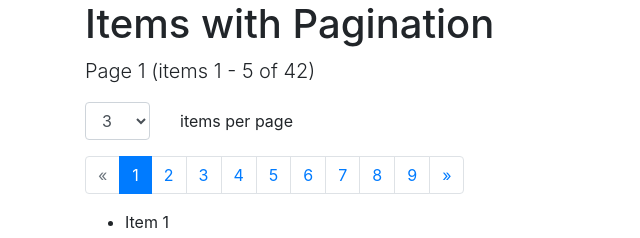
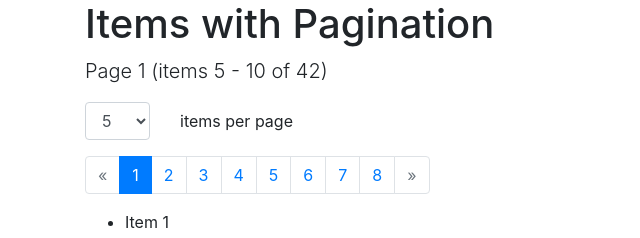
Before and after one commit to mate-academy/react_pagination, a React (Create React App) app: page / in a window 1280 px wide. Shown: the top 238 px of the page, without its empty margins (0-640 px from the left). Built offline with nearby package versions, Linux system fonts and the light colour scheme.

Commit message:
add task solution

```diff
--- a/src/App.tsx
+++ b/src/App.tsx
@@ -1,18 +1,28 @@
-import React from 'react';
+import React, { useState } from 'react';
 import './App.css';
 import { getNumbers } from './utils';
+import { Pagination } from './components/Pagination';
 
 // eslint-disable-next-line @typescript-eslint/no-unused-vars
 const items = getNumbers(1, 42)
   .map(n => `Item ${n}`);
 
 export const App: React.FC = () => {
+  const [optionValue, setOptionValue] = useState(5);
+  const [currentPage, setCurrentPage] = useState(1);
+
+  // const totalPages = Math.ceil(42 / +optionValue);
+
+  const abcc = currentPage * optionValue + optionValue;
+  const math = items.slice((currentPage - 1) * optionValue,
+    Math.min(+optionValue, items.length));
+
   return (
     <div className="container">
       <h1>Items with Pagination</h1>
 
       <p className="lead" data-cy="info">
-        Page 1 (items 1 - 5 of 42)
+        {`Page ${currentPage} (items ${(currentPage) * +optionValue} - ${abcc} of ${items.length})`}
       </p>
 
       <div className="form-group row">
@@ -21,6 +31,8 @@ export const App: React.FC = () => {
             data-cy="perPageSelector"
             id="perPageSelector"
             className="form-control"
+            value={optionValue}
+            onChange={(event) => setOptionValue(+event.target.value)}
           >
             <option value="3">3</option>
             <option value="5">5</option>
@@ -35,61 +47,18 @@ export const App: React.FC = () => {
       </div>
 
       {/* Move this markup to Pagination */}
-      <ul className="pagination">
-        <li className="page-item disabled">
-          <a
-            data-cy="prevLink"
-            className="page-link"
-            href="#prev"
-            aria-disabled="true"
-          >
-            «
-          </a>
-        </li>
-        <li className="page-item active">
-          <a data-cy="pageLink" className="page-link" href="#1">1</a>
-        </li>
-        <li className="page-item">
-          <a data-cy="pageLink" className="page-link" href="#2">2</a>
-        </li>
-        <li className="page-item">
-          <a data-cy="pageLink" className="page-link" href="#3">3</a>
-        </li>
-        <li className="page-item">
-          <a data-cy="pageLink" className="page-link" href="#4">4</a>
-        </li>
-        <li className="page-item">
-          <a data-cy="pageLink" className="page-link" href="#5">5</a>
-        </li>
-        <li className="page-item">
-          <a data-cy="pageLink" className="page-link" href="#6">6</a>
-        </li>
-        <li className="page-item">
-          <a data-cy="pageLink" className="page-link" href="#7">7</a>
-        </li>
-        <li className="page-item">
-          <a data-cy="pageLink" className="page-link" href="#8">8</a>
-        </li>
-        <li className="page-item">
-          <a data-cy="pageLink" className="page-link" href="#9">9</a>
-        </li>
-        <li className="page-item">
-          <a
-            data-cy="nextLink"
-            className="page-link"
-            href="#next"
-            aria-disabled="false"
-          >
-            »
-          </a>
-        </li>
-      </ul>
+      <Pagination
+        total={items.length}
+        perPage={optionValue}
+        currentPage={currentPage}
+        onPageChange={setCurrentPage}
+      />
       <ul>
-        <li data-cy="item">Item 1</li>
-        <li data-cy="item">Item 2</li>
-        <li data-cy="item">Item 3</li>
-        <li data-cy="item">Item 4</li>
-        <li data-cy="item">Item 5</li>
+        {math.map((item) => (
+          <li data-cy="item" key={item}>
+            {item}
+          </li>
+        ))}
       </ul>
     </div>
   );
--- a/src/components/Pagination/Pagination.tsx
+++ b/src/components/Pagination/Pagination.tsx
@@ -1 +1,71 @@
-export const Pagination = () => {};
+import classNames from 'classnames';
+import React from 'react';
+import { getNumbers } from '../../utils';
+
+interface PaginationTypes {
+  total: number,
+  perPage: number,
+  currentPage: number,
+  onPageChange: (page: number) => void,
+}
+
+export const Pagination: React.FC<PaginationTypes> = ({
+  total,
+  perPage,
+  currentPage,
+  onPageChange,
+}) => {
+  const pagesEmount = total / perPage;
+
+  return (
+    <ul className="pagination">
+      <li className="page-item disabled">
+        <a
+          data-cy="prevLink"
+          className="page-link"
+          href="#prev"
+          aria-disabled="true"
+        >
+          «
+        </a>
+      </li>
+
+      {getNumbers(1, pagesEmount).map(page => (
+        <li
+          className={classNames(
+            'page-item',
+            { active: page === currentPage },
+          )}
+          key={page}
+        >
+          <a
+            data-cy="pageLink"
+            className="page-link"
+            href={`#${page}`}
+            onClick={() => onPageChange(page)}
+          >
+            {page}
+          </a>
+        </li>
+      ))}
+
+      {/* <li className="page-item active">
+          <a data-cy="pageLink" className="page-link" href="#1">1</a>
+        </li>
+        <li className="page-item">
+          <a data-cy="pageLink" className="page-link" href="#2">2</a>
+        </li> */}
+
+      <li className="page-item disabled">
+        <a
+          data-cy="nextLink"
+          className="page-link"
+          href="#next"
+          aria-disabled="false"
+        >
+          »
+        </a>
+      </li>
+    </ul>
+  );
+};
```
